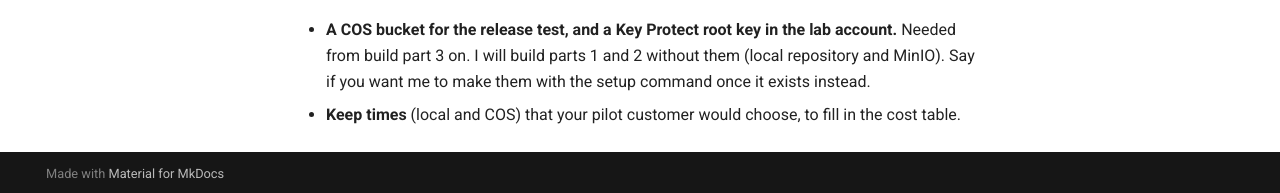
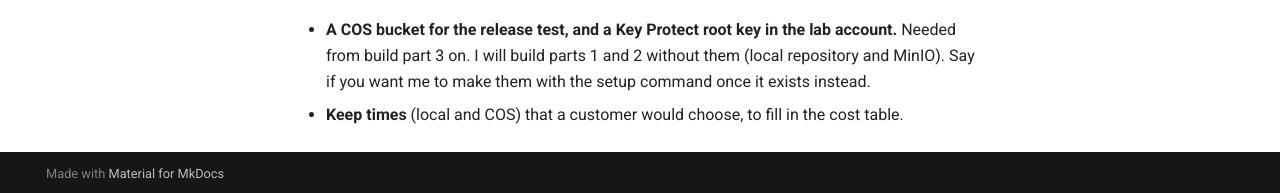
Before and after one commit to neil1taylor/ibm-vpc-file-pool-csi, an MkDocs documentation site: the page built from docs/specs/2026-10-21-backup-cos-export.md, in a window 1280 px wide and 900 px high, scrolled down 7771 px. Shown: the part 704-897 px from the top of the window. Built offline with MkDocs 1.6.1 and Material for MkDocs 9.7.7, drawn with Linux system fonts in a browser that asks for light colours; comment, search, counter and statistics services are not loaded.

Commit message:
Docs: no pilot; the pilot notes become deployment notes

```diff
--- a/docs/specs/2026-10-21-backup-cos-export.md
+++ b/docs/specs/2026-10-21-backup-cos-export.md
@@ -151,4 +151,4 @@
 ## Needs from you
 
 - **A COS bucket for the release test, and a Key Protect root key in the lab account.** Needed from build part 3 on. I will build parts 1 and 2 without them (local repository and MinIO). Say if you want me to make them with the setup command once it exists instead.
-- **Keep times** (local and COS) that your pilot customer would choose, to fill in the cost table.
+- **Keep times** (local and COS) that a customer would choose, to fill in the cost table.
--- a/mkdocs.yml
+++ b/mkdocs.yml
@@ -70,7 +70,7 @@
       - Tutorial 7 - Monitoring: TUTORIAL-07-MONITORING.md
       - Tutorial 8 - Migration and Console: TUTORIAL-08-MIGRATION-AND-CONSOLE.md
       - Tutorial 9 - COS Bucket for Backups: TUTORIAL-09-COS-BACKUP-BUCKET.md
-      - Pilot Notes: PILOT-NOTES.md
+      - Deployment Notes: DEPLOYMENT-NOTES.md
       - Features: FEATURES.md
       - Upgrade Guide: UPGRADE-GUIDE.md
       - FAQ: FAQ.md
```
Also changed, not shown: DEPLOYMENT-NOTES.md (renamed from PILOT-NOTES.md, +9 -9 lines), docs/DEPLOYMENT-NOTES.md (added, +1 -0 lines), docs/PILOT-NOTES.md (deleted, +0 -1 lines).
